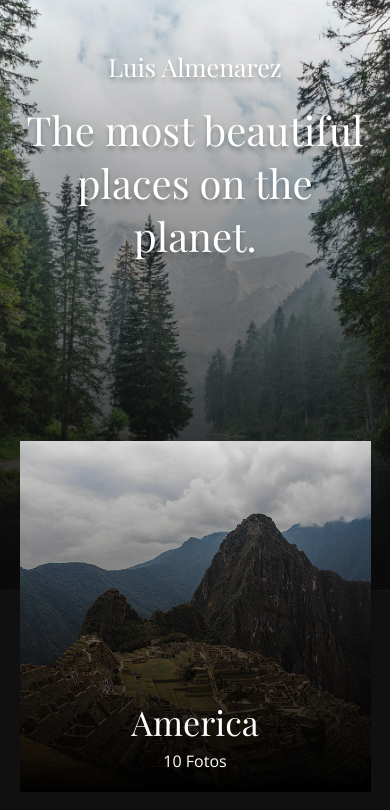
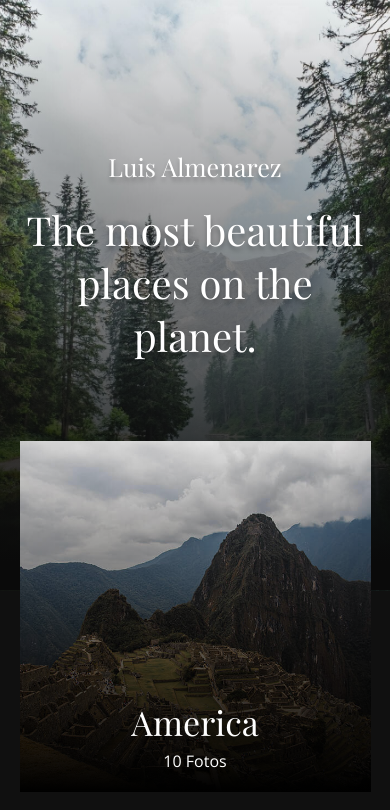
Before and after one commit to Luis-Almenarez/PhotosGallery, a website: page index.html in a window 390 px wide. Shown: the top 810 px of the page. Drawn offline with nearby package versions, Linux system fonts and the light colour scheme.

Commit message:
Mobile version full

```diff
--- a/sass/_hero.scss
+++ b/sass/_hero.scss
@@ -15,8 +15,7 @@
   padding-top: 15rem;
   margin-bottom: 12rem;
 
-  @include mx.phone {
-    padding-top: 5rem;
+  @include mx.tablet {
     margin: 0;
   }
 
```
Also changed, not shown: public/bundle.css, 1 other file.
